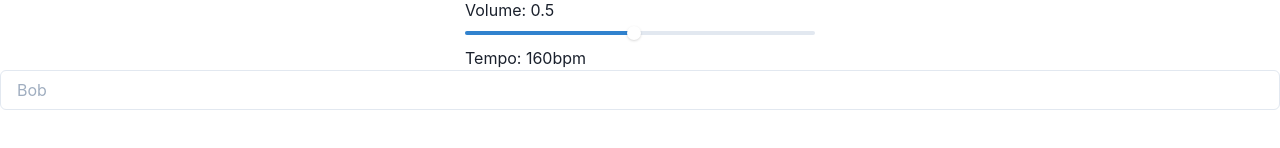
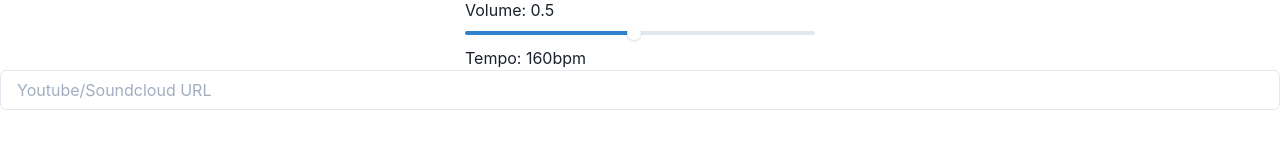
Before and after one commit to eden-chan/Breakthrough, a Next.js app: page /trainer in a window 1280 px wide. Both pictures are taken after a click on the button "Start". Shown: the part 166-314 px from the top of the page. Built offline with nearby package versions, Linux system fonts and the light colour scheme; no server answers.

Commit message:
Clean up files

```diff
--- a/components/ExternalPlayer.js
+++ b/components/ExternalPlayer.js
@@ -11,8 +11,7 @@ export default function ExternalPlayer() {
   return (
     <Box key="external_player">
       <Input
-        placeholder="Bob"
-        key="external_audio_input"
+        placeholder="Youtube/Soundcloud URL"
         onChange={(e) => setUrl(e.target.value)}
       ></Input>
       <ReactPlayer url={url} playing={true} />
--- a/components/wordPrompt.tsx
+++ b/components/wordPrompt.tsx
@@ -1,8 +1,6 @@
 import React, { useEffect, useState } from 'react';
 import { Center, Flex, Progress } from '@chakra-ui/react';
 import Metronome from './Metronome';
-import ExternalPlayer from './ExternalPlayer';
-
 import 'tailwindcss/tailwind.css';
 
 const WordPrompt = () => {
--- a/pages/trainer/index.tsx
+++ b/pages/trainer/index.tsx
@@ -22,7 +22,7 @@ const Trainer = () => {
       {startSession ? (
         <Box key="wordPrompt_container">
           <WordPrompt />
-          <ExternalPlayer key="external_audio" />
+          <ExternalPlayer />
         </Box>
       ) : (
         <PreRap />
```
